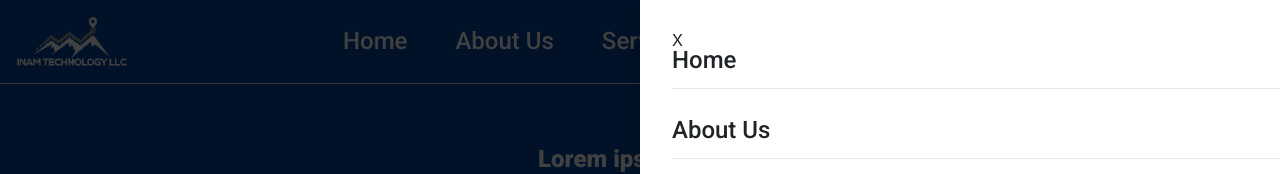
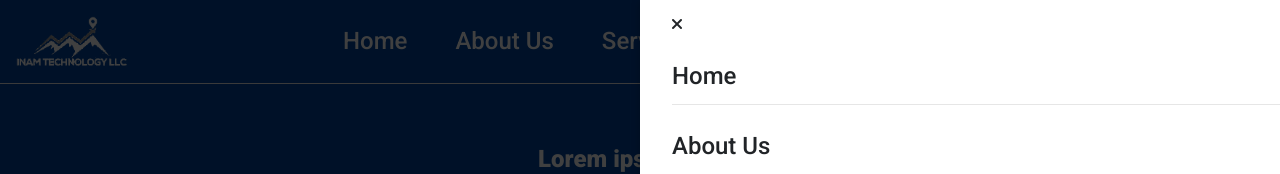
Before and after one commit to inamTech/inamWebsite, a React (Create React App) app: page / in a window 1280 px wide. Both pictures are taken after a click on the button 1257 px from the left and 41 px from the top of the page. Shown: the top 174 px of the page. Built offline with nearby package versions, Linux system fonts and the light colour scheme.

Commit message:
Side drawer complete.

```diff
--- a/public/index.html
+++ b/public/index.html
@@ -24,6 +24,7 @@
       work correctly both with client-side routing and a non-root public URL.
       Learn how to configure a non-root public URL by running `npm run build`.
     -->
+    <link rel="stylesheet" href="https://cdnjs.cloudflare.com/ajax/libs/font-awesome/6.0.0/css/all.min.css" integrity="sha512-9usAa10IRO0HhonpyAIVpjrylPvoDwiPUiKdWk5t3PyolY1cOd4DSE0Ga+ri4AuTroPR5aQvXU9xC6qOPnzFeg==" crossorigin="anonymous" referrerpolicy="no-referrer" />
     <link rel="preconnect" href="https://fonts.googleapis.com" />
     <link rel="preconnect" href="https://fonts.gstatic.com" crossorigin />
     <link
--- a/src/components/Navbar/Navbar.js
+++ b/src/components/Navbar/Navbar.js
@@ -76,7 +76,8 @@ export default function Navbar() {
       </button>
       {drawerIsOpen && <Backdrop onClick={closeDrawerHandler} />}
       <SideDrawer show={drawerIsOpen} onClick={closeDrawerHandler}>
-        <p className={styles.exitNavMenuIcon}>X</p>
+        {/* <p className={styles.exitNavMenuIcon}>X</p> */}
+        <i className={`${styles.exitNavMenuIcon} fa-solid fa-xmark`}></i>
         <NavLinks onClick={closeDrawerHandler} />
       </SideDrawer>
     </div>
--- a/src/components/Navbar/Navbar.module.css
+++ b/src/components/Navbar/Navbar.module.css
@@ -58,6 +58,10 @@
   display: none;
 }
 
+.exitNavMenuIcon {
+  margin-bottom: 2rem;
+}
+
 @media screen and (max-width: 871px) {
   .navLinksContainer {
     display: none;
--- a/src/components/SideDrawer/NavLinks.js
+++ b/src/components/SideDrawer/NavLinks.js
@@ -14,7 +14,7 @@ export default function NavLinks(props) {
           duration={500}
           onClick={props.onClick}
         >
-          <div className={styles.testClass}>Home</div>
+          <div className={styles.navLinkTextContainer}>Home</div>
         </Link>
       </li>
       <li className={styles.navMobileLink}>
@@ -26,7 +26,7 @@ export default function NavLinks(props) {
           duration={500}
           onClick={props.onClick}
         >
-          <div className={styles.testClass}>About Us</div>
+          <div className={styles.navLinkTextContainer}>About Us</div>
         </Link>
       </li>
       <li className={styles.navMobileLink}>
@@ -38,7 +38,7 @@ export default function NavLinks(props) {
           duration={500}
           onClick={props.onClick}
         >
-          <div className={styles.testClass}>Services</div>
+          <div className={styles.navLinkTextContainer}>Services</div>
         </Link>
       </li>
       <li className={styles.navMobileLink}>
@@ -50,7 +50,7 @@ export default function NavLinks(props) {
           duration={500}
           onClick={props.onClick}
         >
-          <div className={styles.testClass}>Why INAM</div>
+          <div className={styles.navLinkTextContainer}>Why INAM</div>
         </Link>
       </li>
       <li className={styles.navMobileLink}>
@@ -62,7 +62,7 @@ export default function NavLinks(props) {
           duration={500}
           onClick={props.onClick}
         >
-          <div className={styles.testClass}>Contact Us</div>
+          <div className={styles.navLinkTextContainer}>Contact Us</div>
         </Link>
       </li>
     </ul>
--- a/src/components/SideDrawer/NavLinks.module.css
+++ b/src/components/SideDrawer/NavLinks.module.css
@@ -29,7 +29,8 @@
   border-bottom: lpx solid var(--dark-grey);
 }
 
-.testClass {
+.navLinkTextContainer {
   border-bottom: 1px solid var(--secondary-bg-color);
   padding-bottom: 1rem;
+  cursor: pointer;
 }
--- a/src/components/SideDrawer/SideDrawer.module.css
+++ b/src/components/SideDrawer/SideDrawer.module.css
@@ -7,5 +7,5 @@
   width: 70%;
   background: white;
   box-shadow: 0 2px 8px rgba(0, 0, 0, 0.26);
-  padding: 2rem;
+  padding: 1em 2rem;
 }
```
